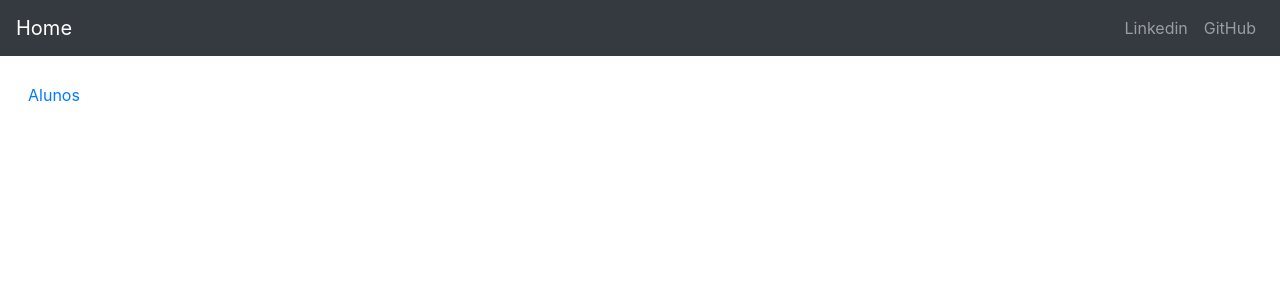
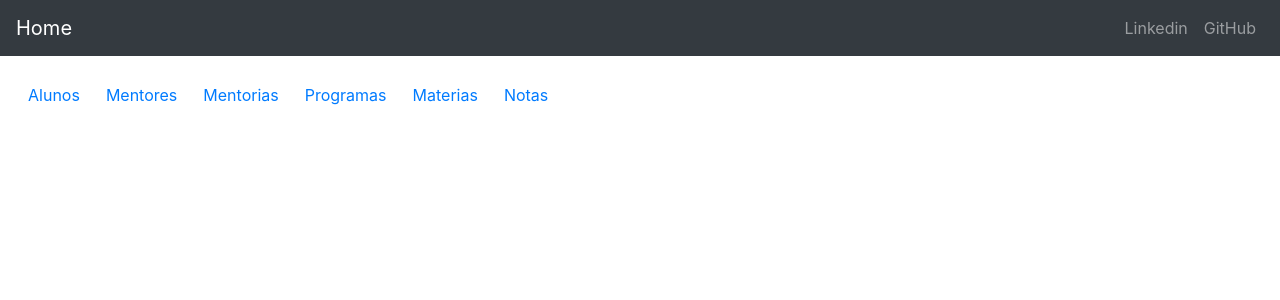
Before and after one commit to iciniciato/escola-frontend, a React (Create React App) app: page / in a window 1280 px wide. Shown: the top 300 px of the page. Built offline with nearby package versions, Linux system fonts and the light colour scheme.

Commit message:
criando telas referente a alunos

```diff
--- a/src/App.js
+++ b/src/App.js
@@ -2,8 +2,8 @@ import React, { Component } from 'react';
 import './App.css';
 import Home from './Home';
 import { BrowserRouter as Router, Route, Switch } from 'react-router-dom';
-import AlunoList from './AlunoList';
-import AlunoEdit from "./AlunoEdit";
+import AlunoList from './aluno/AlunoList';
+import AlunoEdit from './aluno/AlunoEdit';
 
 class App extends Component {
   render() {
@@ -11,8 +11,8 @@ class App extends Component {
         <Router>
           <Switch>
             <Route path='/' exact={true} component={Home}/>
-            <Route path='/aluno' exact={true} component={AlunoList}/>
-            <Route path='/aluno/:id' component={AlunoEdit}/>
+            <Route path='/alunos' exact={true} component={AlunoList}/>
+            <Route path='/alunos/:id' component={AlunoEdit}/>
           </Switch>
         </Router>
     )
--- a/src/Home.js
+++ b/src/Home.js
@@ -10,7 +10,12 @@ class Home extends Component {
             <div>
                 <AppNavbar/>
                 <Container fluid>
-                    <Button color="link"><Link to="/aluno">Alunos</Link></Button>
+                    <Button color="link"><Link to="/alunos">Alunos</Link></Button>
+                    <Button color="link"><Link to="/mentores">Mentores</Link></Button>
+                    <Button color="link"><Link to="/mentorias">Mentorias</Link></Button>
+                    <Button color="link"><Link to="/programas">Programas</Link></Button>
+                    <Button color="link"><Link to="/materias">Materias</Link></Button>
+                    <Button color="link"><Link to="/notas">Notas</Link></Button>
                 </Container>
             </div>
         );
--- a/src/aluno/AlunoEdit.js
+++ b/src/aluno/AlunoEdit.js
@@ -1,7 +1,7 @@
 import React, { Component } from 'react';
 import { Link, withRouter } from 'react-router-dom';
 import { Button, Container, Form, FormGroup, Input, Label } from 'reactstrap';
-import AppNavbar from './AppNavbar';
+import AppNavbar from '../AppNavbar';
 
 class AlunoEdit extends Component {
 
--- a/src/aluno/AlunoList.js
+++ b/src/aluno/AlunoList.js
@@ -1,6 +1,6 @@
 import React, { Component } from 'react';
 import { Button, ButtonGroup, Container, Table } from 'reactstrap';
-import AppNavbar from './AppNavbar';
+import AppNavbar from '../AppNavbar';
 import { Link } from 'react-router-dom';
 
 class AlunoList extends Component {
```
